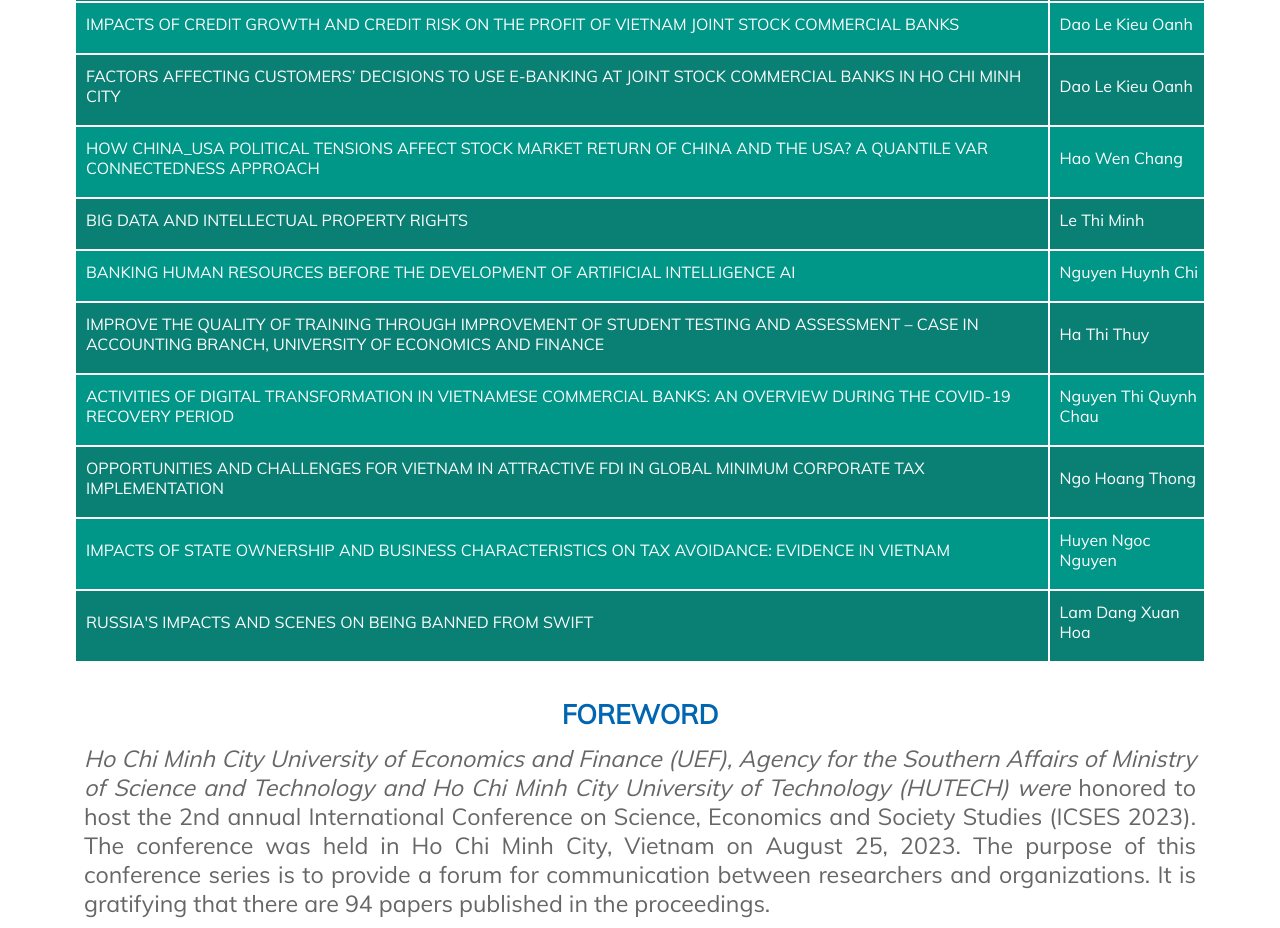
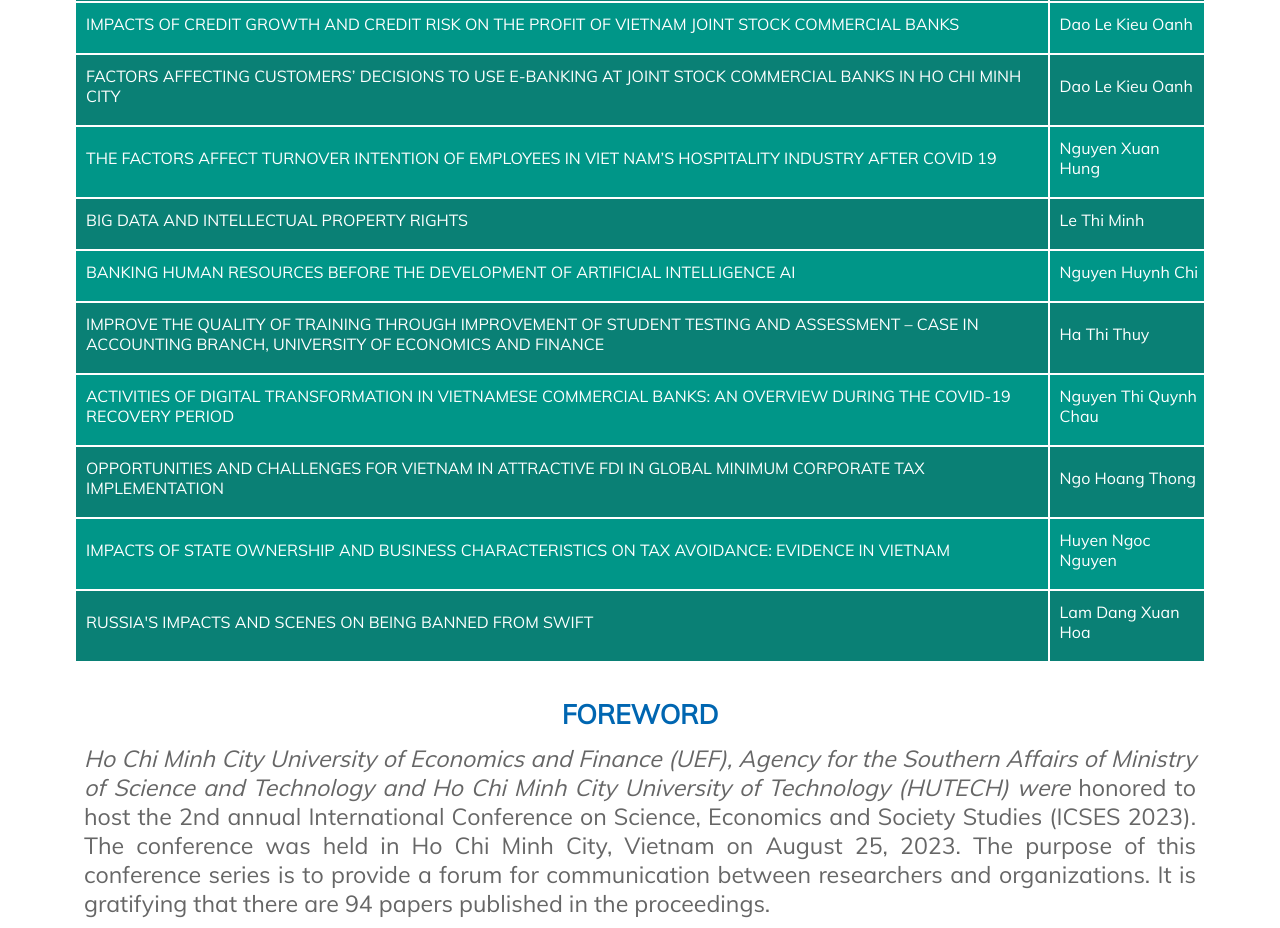
Before and after one commit to fituef/hoithaoquocte, a plain HTML site: page sessions-1.html in a window 1280 px wide. Shown: the part 1273-2201 px from the top of the page. Drawn offline with Linux system fonts and the light colour scheme.

Commit message:
Add files via upload
ok

```diff
--- a/sessions-1.html
+++ b/sessions-1.html
@@ -282,8 +282,8 @@
                             <td> <a href="icses_64.pdf">Dao Le Kieu Oanh</a> </td>
                         </tr>
                         <tr class="trle">
-                            <td> <a href="icses_65.pdf">HOW CHINA_USA POLITICAL TENSIONS AFFECT STOCK MARKET RETURN OF CHINA AND THE USA? A QUANTILE VAR CONNECTEDNESS APPROACH </a> </td>
-                            <td> <a href="icses_65.pdf">Hao Wen Chang</a> </td>
+                            <td> <a href="icses_65.pdf">THE FACTORS AFFECT TURNOVER INTENTION OF EMPLOYEES IN VIET NAM’S HOSPITALITY INDUSTRY AFTER COVID 19 </a> </td>
+                            <td> <a href="icses_65.pdf">Nguyen Xuan Hung</a> </td>
                         </tr>
                         <tr class="trchan">
                             <td> <a href="icses_7.pdf">BIG DATA AND INTELLECTUAL PROPERTY RIGHTS </a> </td>
```
Also changed, not shown: 1 other file.
